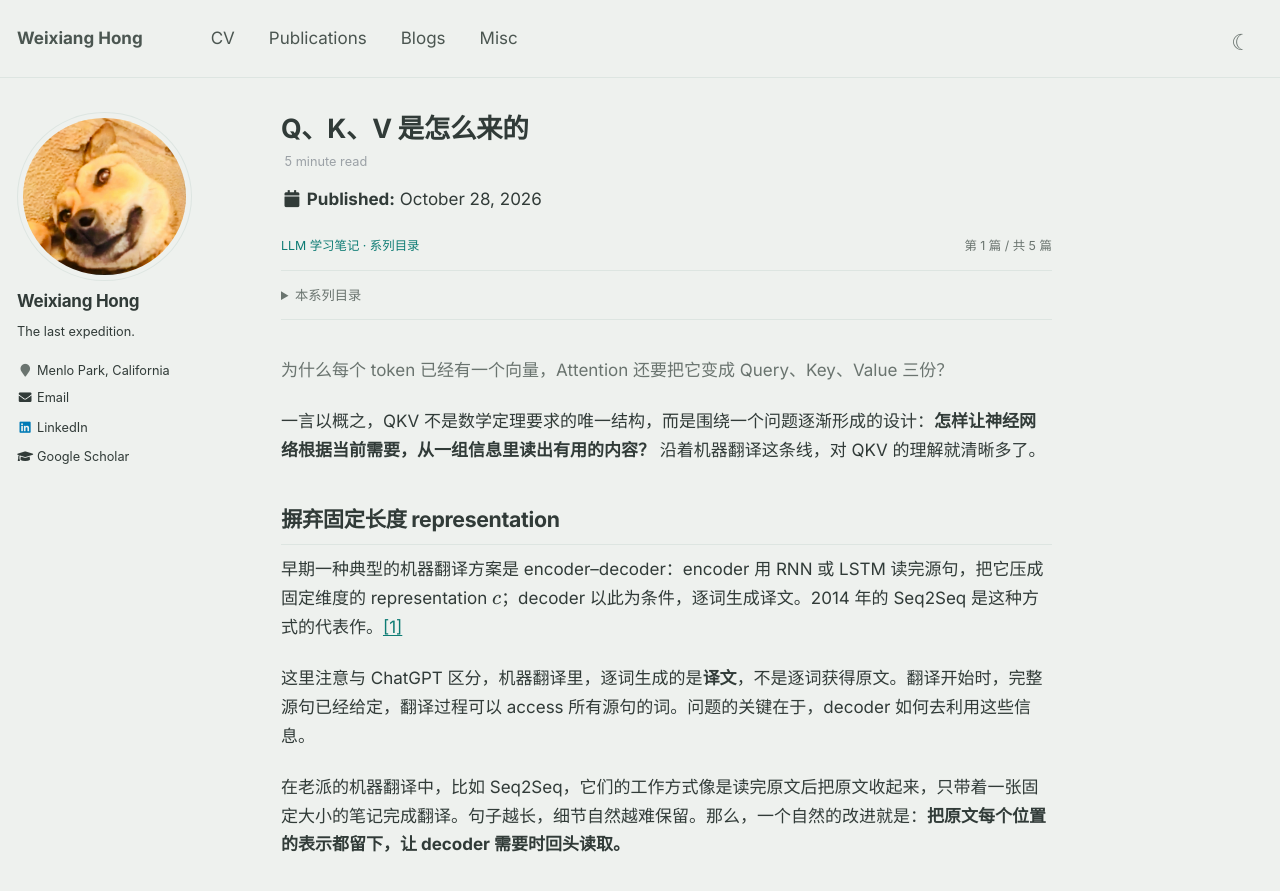
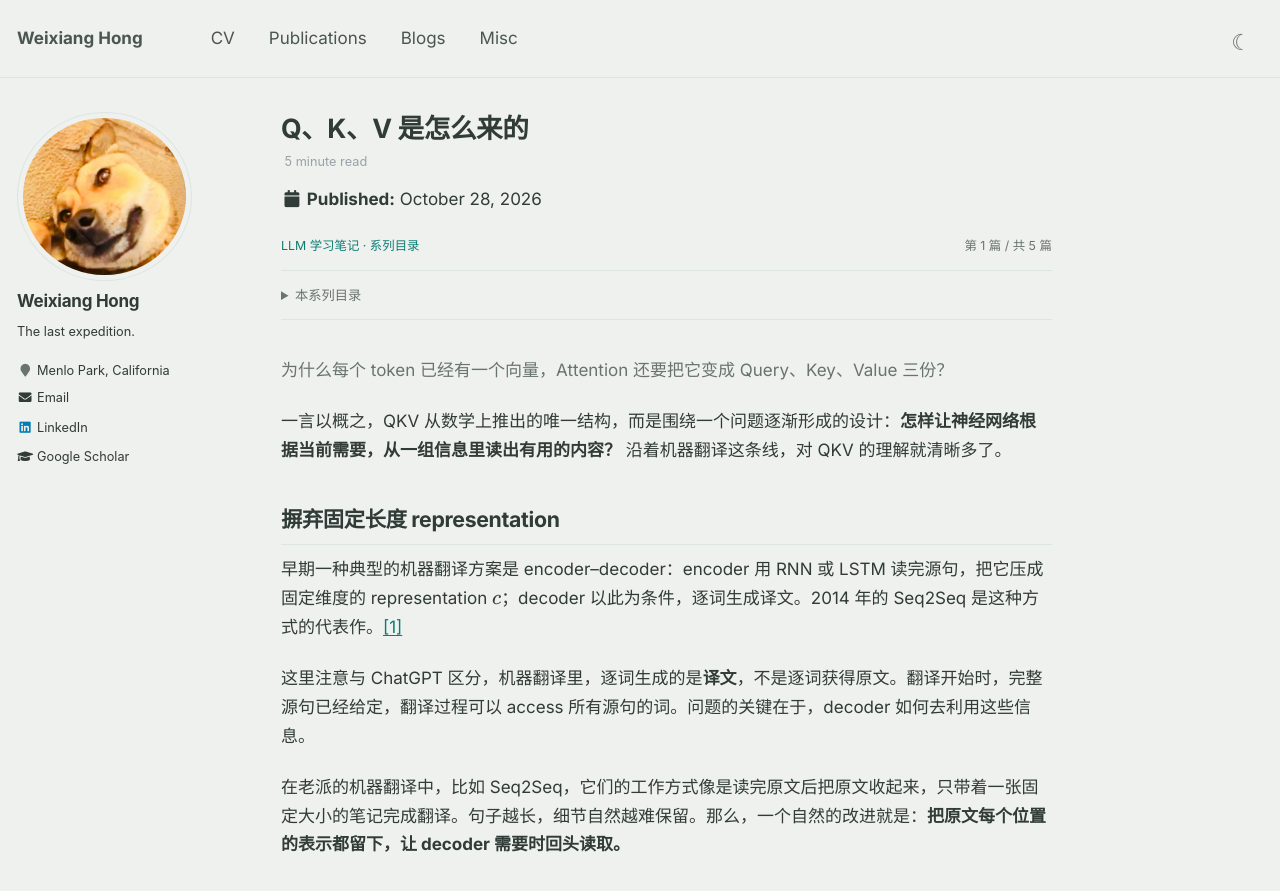
Before and after one commit to weixianghong/weixianghong.github.io, a Jekyll site: the page built from _posts/2026-10-28-where-qkv-comes-from.md, in a window 1280 px wide and 900 px high. Shown: the top 891 px of the window. Built offline with Jekyll 4.4.1, drawn with Linux system fonts in a browser that asks for light colours; formulas are drawn with MathJax 3.

Commit message:
Update 2026-10-28-where-qkv-comes-from.md

```diff
--- a/_posts/2026-10-28-where-qkv-comes-from.md
+++ b/_posts/2026-10-28-where-qkv-comes-from.md
@@ -18,7 +18,7 @@ tags:
 
 <p class="qkv-intro">为什么每个 token 已经有一个向量，Attention 还要把它变成 Query、Key、Value 三份？</p>
 
-一言以概之，QKV 不是数学定理要求的唯一结构，而是围绕一个问题逐渐形成的设计：**怎样让神经网络根据当前需要，从一组信息里读出有用的内容？** 沿着机器翻译这条线，对 QKV 的理解就清晰多了。
+一言以概之，QKV 从数学上推出的唯一结构，而是围绕一个问题逐渐形成的设计：**怎样让神经网络根据当前需要，从一组信息里读出有用的内容？** 沿着机器翻译这条线，对 QKV 的理解就清晰多了。
 
 <h2 id="bottleneck">摒弃固定长度 representation</h2>
 
```
